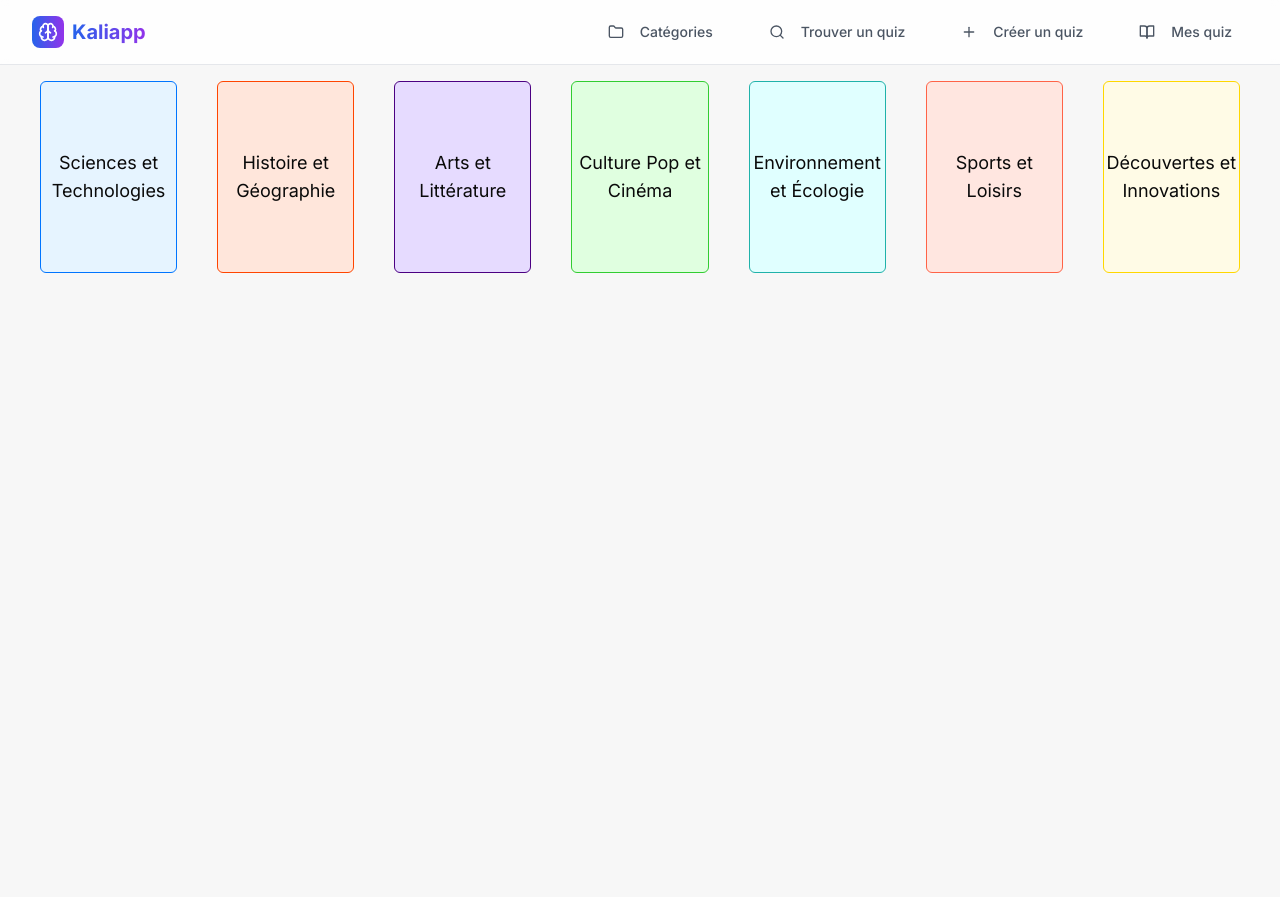
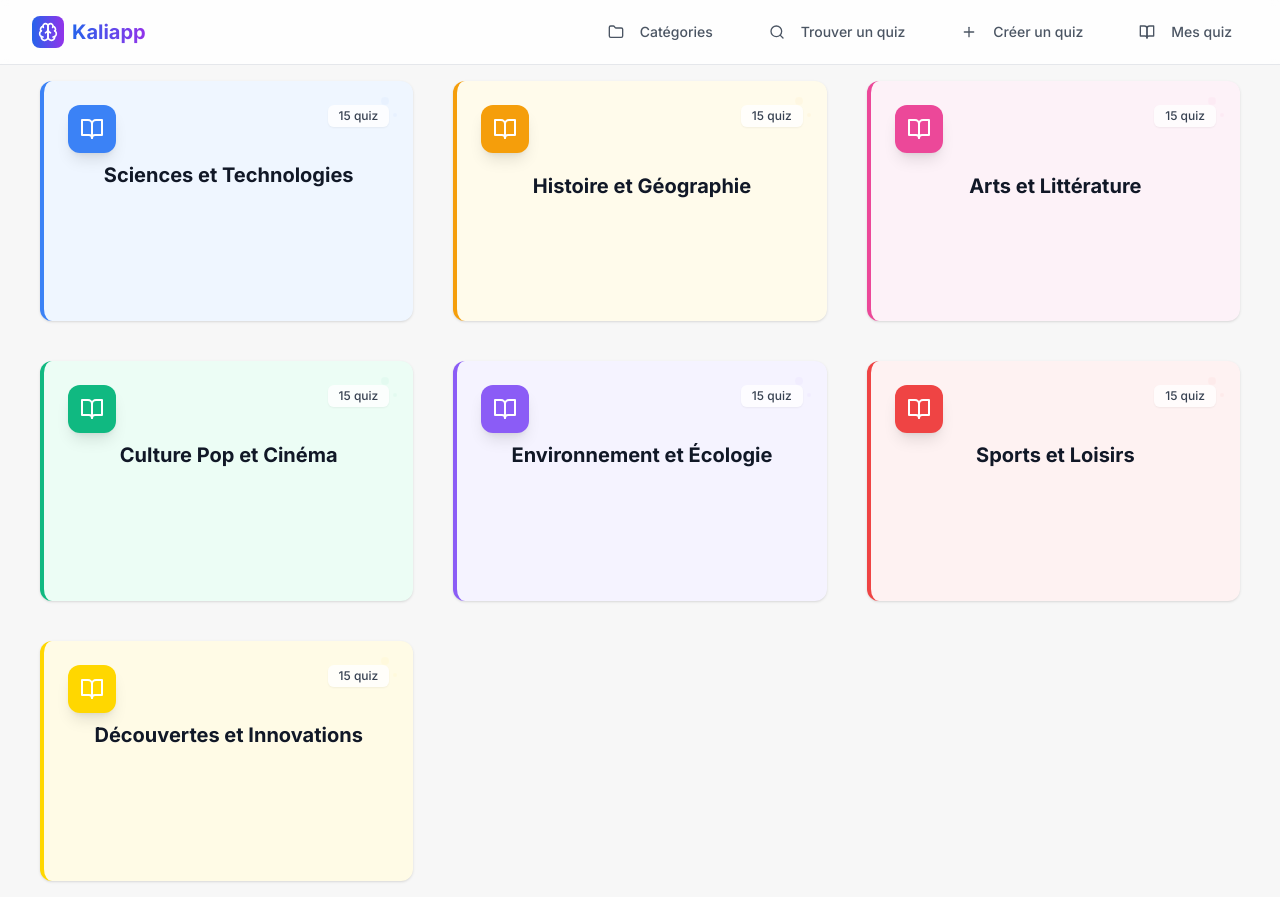
Before and after one commit to baptistebronsin/kaliapp, a Next.js app: page /categories in a window 1280 px wide. Before the commit the page ends 800 px from the top, so only its background shows below. Built offline with nearby package versions, Linux system fonts and the light colour scheme.

Commit message:
update category

```diff
--- a/src/app/(category)/categories/page.tsx
+++ b/src/app/(category)/categories/page.tsx
@@ -1,16 +1,16 @@
 "use client"
-import Category from "@/components/category";
+import CategoryCard from "@/components/category-card";
 import { useQuiz } from "@/contexts/quiz-context";
 import { ICategory } from "@/models/category";
 
 export default function Categories() {
-    const { quizzes, categories, setQuizzes } = useQuiz();
+    const { categories } = useQuiz();
 
     return (
-        <div className="flex flex-row gap-10 px-10 py-4">
+        <div className="grid grid-cols-1 sm:grid-cols-2 lg:grid-cols-3 gap-6 sm:gap-10 px-4 sm:px-10 py-4">
             {
-                categories.length === 0 ? <div className="absolute top-1/2 right-1/2" style={{ transform: 'translate(50%, -50%)' }}><p>Aucune catégorie n'a encore été créée.</p></div> :
-                categories.map((categorie: ICategory, index: number) => <Category key={index} category={categorie} />)
+                categories.length === 0 ? <div className="absolute top-1/2 right-1/2" style={{ transform: 'translate(50%, -50%)' }}><p>Aucune catégorie n&apos;a encore été créée.</p></div> :
+                categories.map((categorie: ICategory, index: number) => <CategoryCard key={index} category={categorie} />)
             }
         </div>
     )
--- /dev/null
+++ b/src/components/category-card.tsx
@@ -0,0 +1,140 @@
+"use client"
+
+import type React from "react"
+
+import type { ICategory } from "@/models/category"
+import { Card, CardContent } from "@/components/ui/card"
+import { Badge } from "@/components/ui/badge"
+import { useState } from "react"
+import {
+  BookOpen,
+  Brain,
+  Calculator,
+  Globe,
+  Palette,
+  Music,
+  Gamepad2,
+  Heart,
+  ChevronRight,
+  Sparkles,
+} from "lucide-react"
+
+interface CategoryCardProps {
+  category: ICategory
+  onClick?: () => void
+}
+
+// Mapping des icônes par nom de catégorie (vous pouvez l'adapter selon vos besoins)
+const getIconByName = (name: string) => {
+  const iconMap: { [key: string]: any } = {
+    Mathématiques: Calculator,
+    Sciences: Brain,
+    Histoire: BookOpen,
+    Géographie: Globe,
+    Art: Palette,
+    Musique: Music,
+    Jeux: Gamepad2,
+    Sport: Heart,
+  }
+
+  return iconMap[name] || BookOpen
+}
+
+const CategoryCard: React.FC<CategoryCardProps> = ({ category, onClick }) => {
+  const [isHovered, setIsHovered] = useState<boolean>(false)
+  const IconComponent = getIconByName(category.name)
+
+  return (
+    <Card
+      className="group relative overflow-hidden cursor-pointer transition-all duration-300 ease-out hover:scale-[1.02] hover:shadow-xl border-0"
+      style={{
+        backgroundColor: category.backgroundColor,
+        borderLeft: `4px solid ${category.borderColor}`,
+      }}
+      onMouseEnter={() => setIsHovered(true)}
+      onMouseLeave={() => setIsHovered(false)}
+      onClick={onClick}
+      role="button"
+      tabIndex={0}
+      onKeyDown={(e) => {
+        if (e.key === "Enter" || e.key === " ") {
+          e.preventDefault()
+          onClick?.()
+        }
+      }}
+      aria-label={`Catégorie ${category.name}: ${category.description}`}
+    >
+      {/* Effet de brillance au hover */}
+      <div
+        className={`absolute inset-0 bg-gradient-to-r from-transparent via-white/20 to-transparent transform -skew-x-12 transition-transform duration-700 ${
+          isHovered ? "translate-x-full" : "-translate-x-full"
+        }`}
+      />
+
+      {/* Contenu principal */}
+      <CardContent className="relative p-6 h-54 sm:h-60 flex flex-col justify-between">
+        {/* Header avec icône et badge */}
+        <div className="flex items-start justify-between">
+          <div
+            className="p-3 rounded-xl shadow-lg transition-all duration-300 group-hover:scale-110"
+            style={{ backgroundColor: category.borderColor }}
+          >
+            <IconComponent className="w-6 h-6 text-white" />
+          </div>
+
+            <Badge variant="secondary" className="bg-white/80 text-gray-700 font-medium shadow-sm">
+                15 quiz
+            </Badge>
+        </div>
+
+        {/* Contenu central */}
+        <div className="flex-1 flex flex-col justify-center space-y-3">
+          <h3 className="text-xl font-bold text-gray-900 text-center group-hover:text-gray-800 transition-colors">
+            {category.name}
+          </h3>
+
+          {/* Description avec animation */}
+          <div
+            className={`transition-all duration-300 ease-out ${
+              isHovered ? "opacity-100 transform translate-y-0" : "opacity-0 transform translate-y-2"
+            }`}
+          >
+            <p className="text-gray-600 text-center text-sm leading-relaxed px-2">{category.description}</p>
+          </div>
+        </div>
+
+        {/* Footer avec indicateur d'action */}
+        <div className="flex items-center justify-center">
+          <div
+            className={`flex items-center space-x-2 text-sm font-medium transition-all duration-300 ${
+              isHovered ? "opacity-100 transform translate-x-0" : "opacity-0 transform -translate-x-2"
+            }`}
+            style={{ color: category.borderColor }}
+          >
+            <Sparkles className="w-4 h-4" />
+            <span>Explorer</span>
+            <ChevronRight className="w-4 h-4 transition-transform group-hover:translate-x-1" />
+          </div>
+        </div>
+
+        {/* Effet de particules décoratif */}
+        <div className="absolute top-4 right-4 opacity-20">
+          <div
+            className={`w-2 h-2 rounded-full transition-all duration-500 ${
+              isHovered ? "scale-150 opacity-40" : "scale-100 opacity-20"
+            }`}
+            style={{ backgroundColor: category.borderColor }}
+          />
+          <div
+            className={`w-1 h-1 rounded-full mt-2 ml-3 transition-all duration-700 delay-100 ${
+              isHovered ? "scale-200 opacity-60" : "scale-100 opacity-20"
+            }`}
+            style={{ backgroundColor: category.borderColor }}
+          />
+        </div>
+      </CardContent>
+    </Card>
+  )
+}
+
+export default CategoryCard
--- a/src/components/category.tsx
+++ /dev/null
@@ -1,31 +0,0 @@
-import { ICategory } from "@/models/category";
-import { useState } from "react";
-
-interface CategoryProps {
-    category: ICategory;
-}
-
-const Category: React.FC<CategoryProps> = ({ category }) => {
-    const [isVisible, setVisible] = useState<boolean>(false);
-
-    return (
-        <div
-        className="w-48 h-48 py-2 border rounded-md flex flex-col justify-center items-center gap-2 text-lg cursor-pointer relative overflow-auto"
-        style={{ borderColor: category.borderColor, backgroundColor: category.backgroundColor }}
-        onMouseEnter={() => setVisible(true)} onMouseLeave={() => setVisible(false)}
-        >
-            {
-                isVisible ? (
-                    <>
-                        <h1 className="m-0 p-0 text-center">{ category.name }</h1>
-                        <p className="text-slate-500 m-0 p-0 w-full text-center">{ category.description }</p>
-                    </>
-                ) : (
-                    <h1 className="m-0 p-0 text-center">{ category.name }</h1>
-                )
-            }
-        </div>
-    )
-}
-
-export default Category
--- /dev/null
+++ b/src/components/ui/badge.tsx
@@ -0,0 +1,36 @@
+import * as React from "react"
+import { cva, type VariantProps } from "class-variance-authority"
+
+import { cn } from "@/lib/utils"
+
+const badgeVariants = cva(
+  "inline-flex items-center rounded-md border px-2.5 py-0.5 text-xs font-semibold transition-colors focus:outline-none focus:ring-2 focus:ring-ring focus:ring-offset-2",
+  {
+    variants: {
+      variant: {
+        default:
+          "border-transparent bg-primary text-primary-foreground shadow hover:bg-primary/80",
+        secondary:
+          "border-transparent bg-secondary text-secondary-foreground hover:bg-secondary/80",
+        destructive:
+          "border-transparent bg-destructive text-destructive-foreground shadow hover:bg-destructive/80",
+        outline: "text-foreground",
+      },
+    },
+    defaultVariants: {
+      variant: "default",
+    },
+  }
+)
+
+export interface BadgeProps
+  extends React.HTMLAttributes<HTMLDivElement>,
+    VariantProps<typeof badgeVariants> {}
+
+function Badge({ className, variant, ...props }: BadgeProps) {
+  return (
+    <div className={cn(badgeVariants({ variant }), className)} {...props} />
+  )
+}
+
+export { Badge, badgeVariants }
--- a/src/contexts/quiz-context.tsx
+++ b/src/contexts/quiz-context.tsx
@@ -1606,43 +1606,43 @@ const sampleCategories: ICategory[] = [
         id: 1,
         name: "Sciences et Technologies",
         description: "Explorez des questions fascinantes sur les sciences, les technologies et leurs innovations.",
-        borderColor: "#0075FF",
-        backgroundColor: "#E6F4FF"
+        borderColor: "#3B82F6",
+        backgroundColor: "#EFF6FF",
     },
     {
         id: 2,
         name: "Histoire et Géographie",
         description: "Découvrez des faits sur l'histoire mondiale et la géographie à travers des quiz captivants.",
-        borderColor: "#FF4500",
-        backgroundColor: "#FFE6DB"
+        borderColor: "#F59E0B",
+        backgroundColor: "#FFFBEB",
     },
     {
         id: 3,
         name: "Arts et Littérature",
         description: "Plongez dans le monde des arts, de la littérature classique et moderne.",
-        borderColor: "#4B0082",
-        backgroundColor: "#E6DBFF"
+        borderColor: "#EC4899",
+        backgroundColor: "#FDF2F8",
     },
     {
         id: 4,
         name: "Culture Pop et Cinéma",
         description: "Testez vos connaissances sur la culture populaire, les films et la musique à travers les époques.",
-        borderColor: "#32CD32",
-        backgroundColor: "#E0FFE0"
+        borderColor: "#10B981",
+        backgroundColor: "#ECFDF5",
     },
     {
         id: 5,
         name: "Environnement et Écologie",
         description: "Apprenez et testez vos connaissances sur l'environnement, l'écologie et les problématiques globales.",
-        borderColor: "#20B2AA",
-        backgroundColor: "#E0FFFF"
+        borderColor: "#8B5CF6",
+        backgroundColor: "#F5F3FF",
     },
     {
         id: 6,
         name: "Sports et Loisirs",
         description: "Un large éventail de questions sur différents sports et activités de loisir pour les passionnés.",
-        borderColor: "#FF6347",
-        backgroundColor: "#FFE6E0"
+        borderColor: "#EF4444",
+        backgroundColor: "#FEF2F2",
     },
     {
         id: 7,
```
